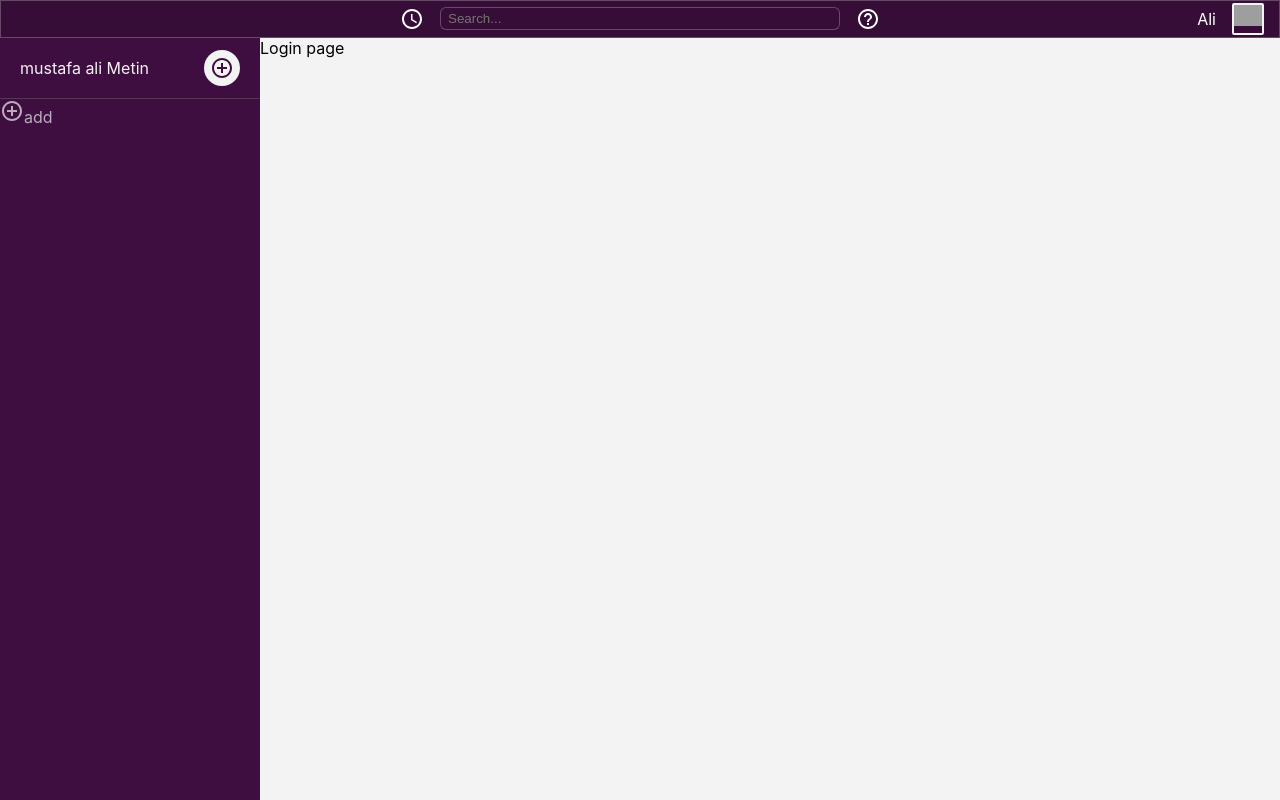
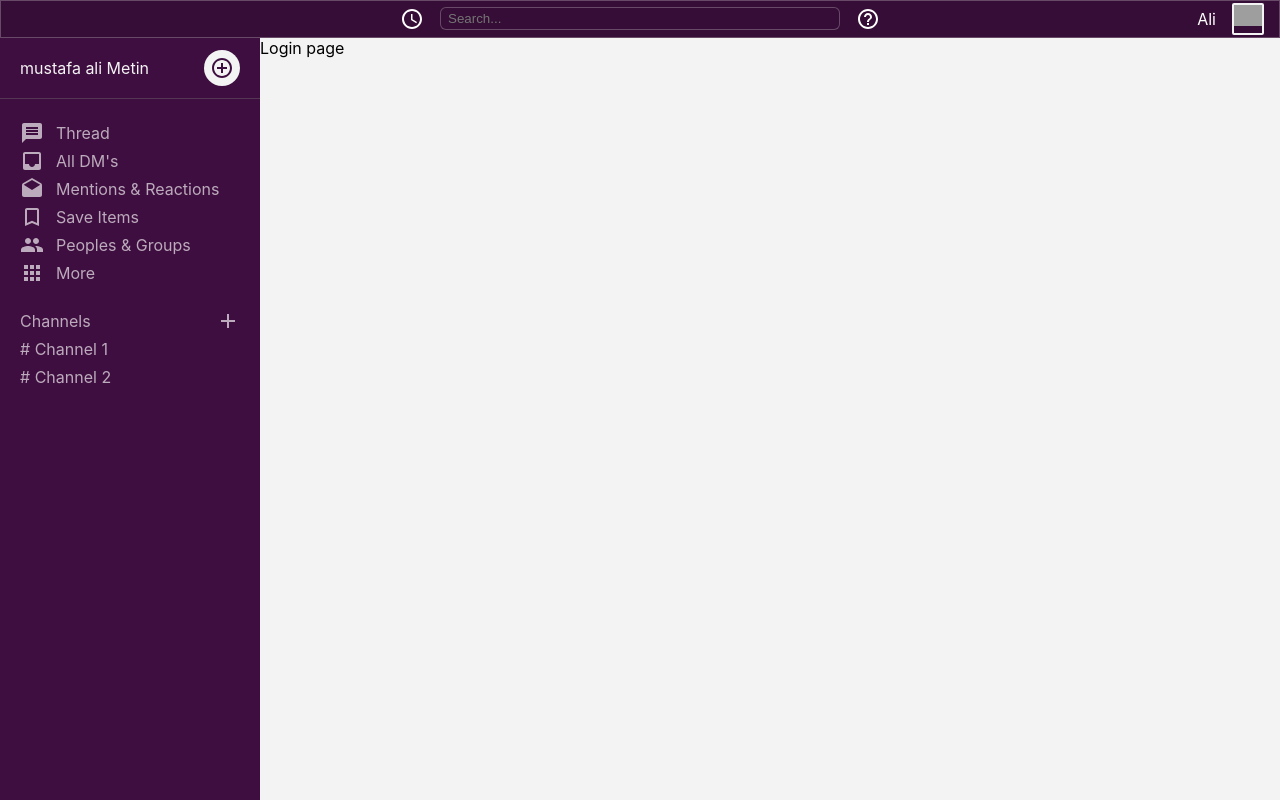
Before and after one commit to bizimsiti/slack-clone, a React (Create React App) app: page / in a window 1280 px wide. Built offline with nearby package versions, Linux system fonts and the light colour scheme; grey boxes are pictures that could not be loaded.

Commit message:
sidebar designed

```diff
--- a/src/components/Sidebar.js
+++ b/src/components/Sidebar.js
@@ -1,6 +1,8 @@
 import React from "react";
 import styled from "styled-components";
 import AddCircleOutlineIcon from "@material-ui/icons/AddCircleOutline";
+import { sidebarItems } from "../components/data/SidebarData";
+import AddIcon from "@material-ui/icons/Add";
 function Sidebar() {
   return (
     <Container>
@@ -11,11 +13,23 @@
         </NewMessage>
       </WorkSpaceContainer>
       <MainChannels>
-        <MainChannelItem>
-          <AddCircleOutlineIcon />
-          add
-        </MainChannelItem>
+        {sidebarItems.map((item) => (
+          <MainChannelItem>
+            {item.icon}
+            {item.text}
+          </MainChannelItem>
+        ))}
       </MainChannels>
+      <ChannelsContainer>
+        <NewChannelContainer>
+          <div>Channels</div>
+          <AddIcon />
+        </NewChannelContainer>
+        <ChannelsList>
+          <Channel># Channel 1</Channel>
+          <Channel># Channel 2</Channel>
+        </ChannelsList>
+      </ChannelsContainer>
     </Container>
   );
 }
@@ -48,7 +62,44 @@
   margin-right: 20px;
   cursor: pointer;
 `;
-const MainChannels = styled.div``;
+const MainChannels = styled.div`
+  padding-top: 20px;
+`;
 const MainChannelItem = styled.div`
   color: rgb(188, 171, 188);
+  display: grid;
+  grid-template-columns: 15% auto;
+  height: 28px;
+  align-items: center;
+  padding-left: 20px;
+  cursor: pointer;
+  :hover {
+    background-color: #350d36;
+  }
 `;
+
+const ChannelsContainer = styled.div`
+  color: rgb(188, 171, 188);
+  margin-top: 20px;
+`;
+const NewChannelContainer = styled.div`
+  display: flex;
+  justify-content: space-between;
+  align-items: center;
+  height: 28px;
+  padding-left: 20px;
+  padding-right: 20px;
+`;
+
+const ChannelsList = styled.div``;
+
+const Channel = styled.div`
+  height: 28px;
+  display: flex;
+  align-items: center;
+  padding-left: 20px;
+  cursor: pointer;
+  :hover {
+    background-color: #350d36;
+  }
+`;
```
